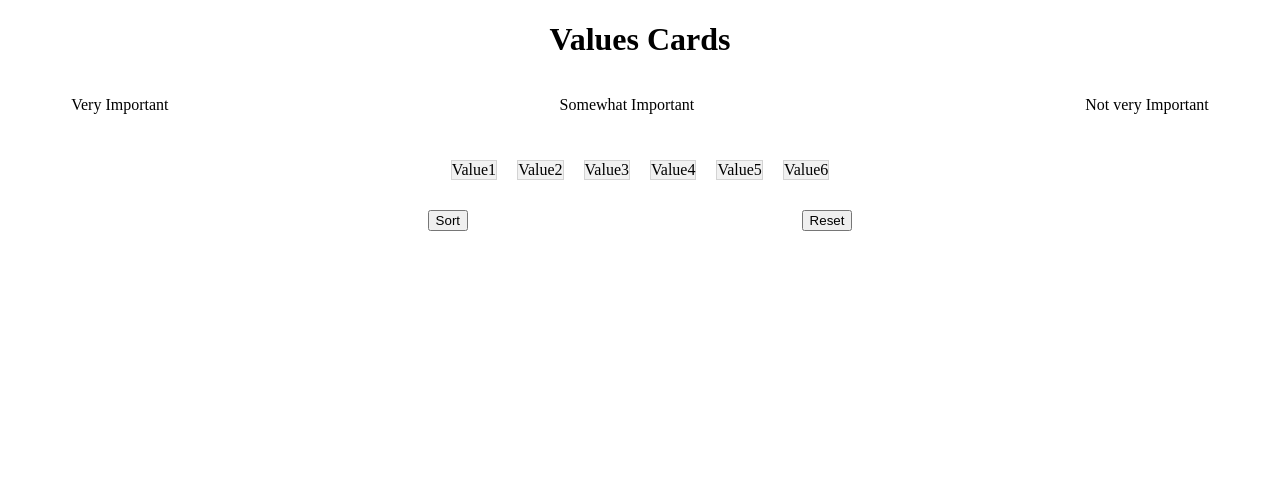
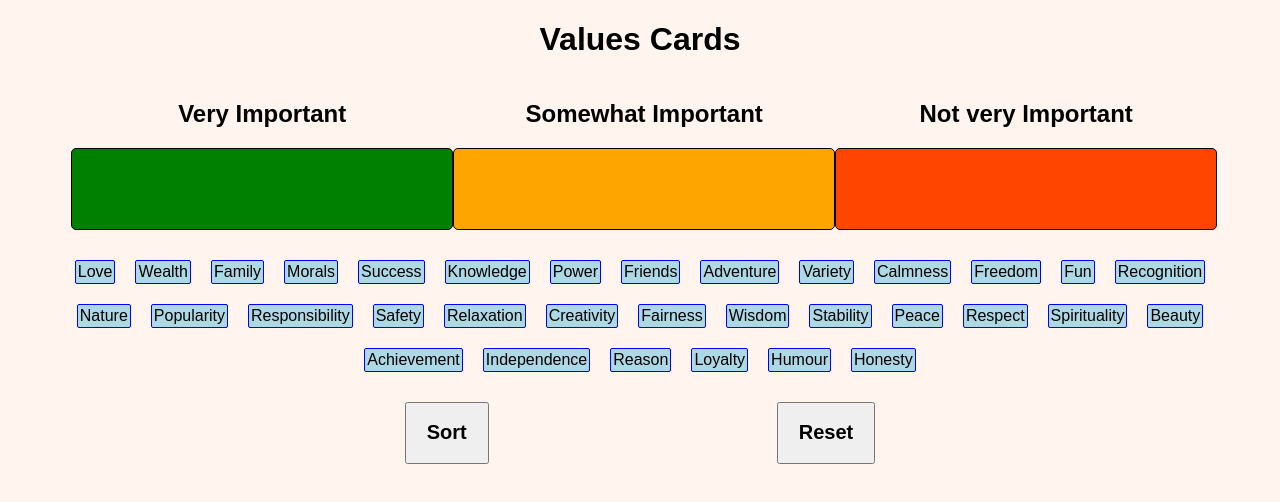
Before and after one commit to RhysFenwick/ValuesCards, a plain HTML site: page public/index.html in a window 1280 px wide. Drawn offline with Linux system fonts and the light colour scheme.

Commit message:
Added values, updated graphics

```diff
--- a/public/index.html
+++ b/public/index.html
@@ -7,26 +7,34 @@
     <title>Values Cards</title>
     <link rel="stylesheet" href="style.css">
   </head>
-  <body>
+  <body style="background-color:seashell;">
     <h1>Values Cards</h1>
 
     <div id="ranking_fields">
-      <div id="Importance_High">
-        <p>Very Important</p>
+      <div class="outer_val_field">
+        <h2>Very Important</h2>
+        <div id="Importance_High" class="val_field" style="background-color: green;"></div>
       </div>
-      <div id="Importance_Med">
-        <p>Somewhat Important</p>
+      <div class="outer_val_field">
+        <h2>Somewhat Important</h2>
+        <div id="Importance_Med" class="val_field" style="background-color: orange;"></div>
       </div>
-      <div id="Importance_Low">
-        <p>Not very Important</p>
+
+      <div class="outer_val_field">
+        <h2>Not very Important</h2>
+        <div id="Importance_Low" class="val_field" style="background-color: orangered;"></div>
       </div>
     </div>
 
     <div id="values_list"></div>
 
     <div id="button_holder">
-      <button id="sort_button">Sort</button>
-      <button id="reset_button">Reset</button>
+      <button id="sort_button">
+        <h2>Sort</h2>
+      </button>
+      <button id="reset_button">
+        <h2>Reset</h2>
+      </button>
     </div>
 
 	<script src="index.js"></script>
--- a/public/index.js
+++ b/public/index.js
@@ -3,7 +3,7 @@
 var sort_button = document.getElementById("sort_button");
 var reset_button = document.getElementById("reset_button");
 
-var values_array = ["Value1","Value2","Value3","Value4","Value5","Value6"];
+var values_array = ["Love","Wealth","Family","Morals","Success","Knowledge","Power","Friends","Adventure","Variety","Calmness","Freedom","Fun","Recognition","Nature","Popularity","Responsibility","Safety","Relaxation","Creativity","Fairness","Wisdom","Stability","Peace","Respect","Spirituality","Beauty","Achievement","Independence","Reason","Loyalty","Humour","Honesty"];
 var val_list = document.getElementById("values_list");
 
 //Make fields valid drag targets - maybe do this iteratively?
--- a/public/style.css
+++ b/public/style.css
@@ -1,6 +1,16 @@
+/* Global styling */
+
+html * {
+    font-family: Arial, Helvetica, sans-serif;
+}
+
 /* Element styles */
 
 h1 {
+    text-align: center;
+}
+
+h2 {
     text-align: center;
 }
 
@@ -11,17 +21,20 @@ p {
 button {
     margin: 0 auto;
     display: inline-block;
+    padding-left: 20px;
+    padding-right: 20px;
 }
 
 
 /* Class styles */
 .value_card {
-    z-index: 9;
-    background-color: #f1f1f1;
-    border: 1px solid #d3d3d3;
+    background-color: lightblue;
+    border: 1px solid blue;
     text-align: center;
     width: fit-content;
     margin: 10px;
+    border-radius: 2px;
+    padding: 2px;
 }
 
 .centre {
@@ -31,11 +44,14 @@ button {
 }
 
 .val_field {
+    display: flex;
     width: 300px;
-    height: 100px;
-    padding: 10px;
-    border: 1px solid red;
+    padding: 40px;
+    border: 1px solid black;
     border-radius: 5px;
+    height: fit-content;
+    justify-content: center;
+    flex-wrap: wrap;
 }
 
 /* ID-based values */
@@ -59,4 +75,5 @@ button {
     margin:10px;
     padding: 10px;
     justify-content: center;
+    flex-wrap: wrap;
 }
```
